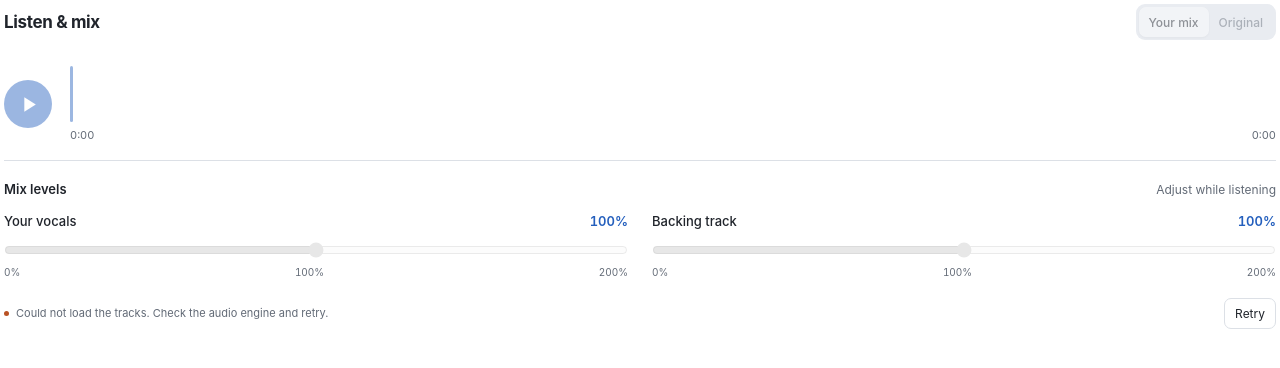
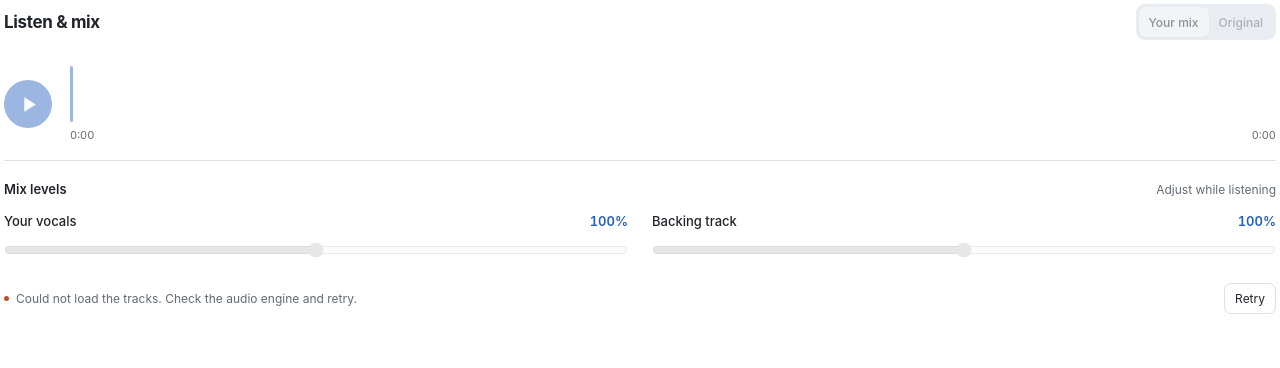
Before and after one commit to rami-maalouf/flowback, a website with bundled scripts: page cover_engine/studio/index.html in a window 1280 px wide. Built offline with nearby package versions, Linux system fonts and the light colour scheme; no server answers.

Commit message:
fix: simplify native mixer labels and export copy

```diff
--- a/cover_engine/studio/index.html
+++ b/cover_engine/studio/index.html
@@ -35,12 +35,10 @@
       <div class="level">
         <div class="level-heading"><label for="vocal">Your vocals</label><output id="vocal-value" for="vocal">100%</output></div>
         <input id="vocal" aria-label="Your vocals volume" type="range" min="0" max="200" step="1" value="100" disabled>
-        <div class="scale" aria-hidden="true"><span>0%</span><span>100%</span><span>200%</span></div>
       </div>
       <div class="level">
         <div class="level-heading"><label for="backing">Backing track</label><output id="backing-value" for="backing">100%</output></div>
         <input id="backing" aria-label="Backing track volume" type="range" min="0" max="200" step="1" value="100" disabled>
-        <div class="scale" aria-hidden="true"><span>0%</span><span>100%</span><span>200%</span></div>
       </div>
     </div>
     <div class="footer"><span class="save-dot" aria-hidden="true"></span><p id="status" role="status">Loading audio…</p><button id="retry" hidden>Retry</button><button id="retry-save" hidden>Retry save</button></div>
--- a/cover_engine/studio/player.css
+++ b/cover_engine/studio/player.css
@@ -38,7 +38,7 @@ input[type="range"] { display: block; width: 100%; margin: 0; cursor: pointer; }
 #seek::-webkit-slider-thumb { appearance: none; width: 3px; height: 56px; border-radius: 2px; background: var(--accent); }
 #seek::-moz-range-track { background: transparent; }
 #seek::-moz-range-thumb { width: 3px; height: 54px; border: 0; border-radius: 2px; background: var(--accent); }
-.times, .scale { display: flex; justify-content: space-between; color: var(--secondary); font-size: 11px; font-variant-numeric: tabular-nums; }
+.times { display: flex; justify-content: space-between; color: var(--secondary); font-size: 11px; font-variant-numeric: tabular-nums; }
 .times { margin-top: 6px; }
 .mix-heading { margin-bottom: -4px; }
 #mix-hint { color: var(--secondary); font-size: 12px; }
@@ -48,12 +48,11 @@ input[type="range"] { display: block; width: 100%; margin: 0; cursor: pointer; }
 label { font-weight: 550; }
 output { font-variant-numeric: tabular-nums; font-weight: 600; color: var(--accent); }
 .level input { height: 26px; }
-.scale { margin-top: 3px; font-size: 10px; }
 .footer { display: flex; align-items: center; gap: 7px; min-height: 20px; }
 .save-dot { width: 5px; height: 5px; flex-shrink: 0; border-radius: 50%; background: var(--secondary); }
 body[data-save="saved"] .save-dot { background: light-dark(#2f7850, #79b991); }
 body[data-save="error"] .save-dot { background: light-dark(#b95224, #efaa72); }
-p { font-size: 11px; line-height: 1.5; color: var(--secondary); flex: 1; }
+p { font-size: 12px; line-height: 1.5; color: var(--secondary); flex: 1; }
 .footer button { flex-shrink: 0; font-size: 12px; }
 [hidden] { display: none; }
 @media (max-width: 400px) {
```
Also changed, not shown: 1 other file.
